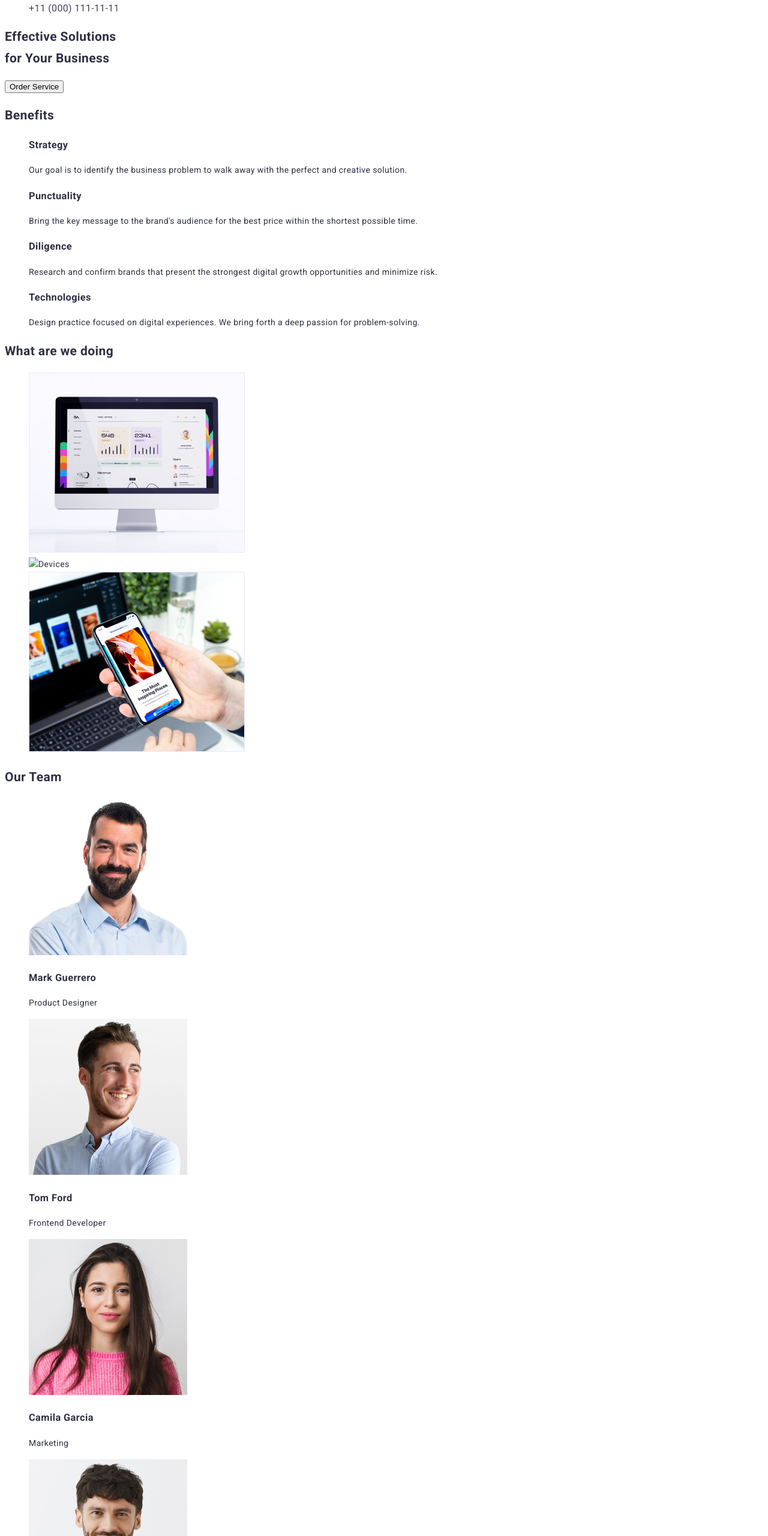
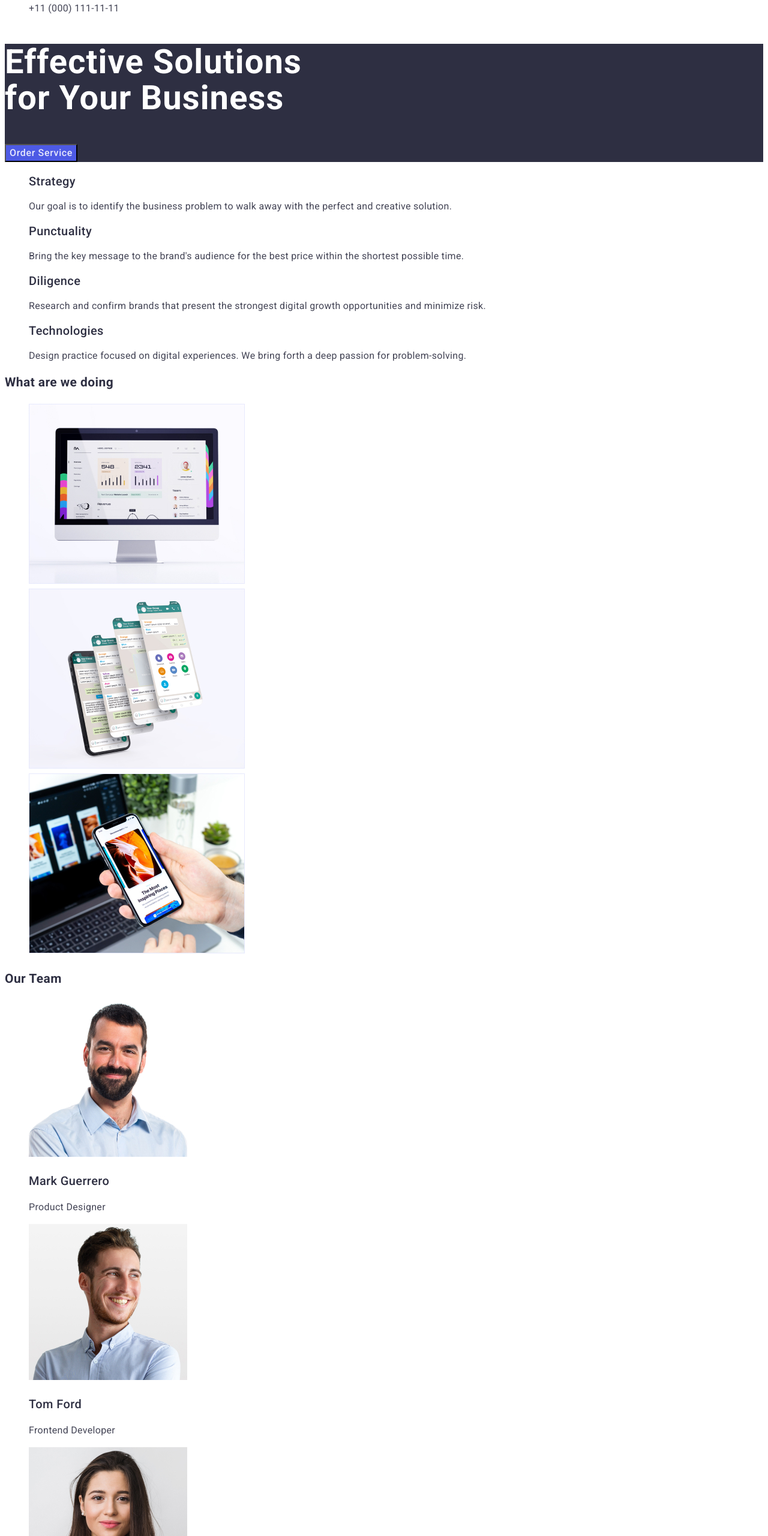
Before and after one commit to DionNine/goit-markup-hw-02, a plain HTML site: page index.html in a window 1280 px wide. Shown: the part 160-2720 px from the top of the page at 60% size. Drawn offline with Linux system fonts and the light colour scheme.

Commit message:
fixing errors

```diff
--- a/css/styles.css
+++ b/css/styles.css
@@ -3,6 +3,7 @@
 /* белый #FFFFFF */
 /* акцент #4D5AE5 */
 /* #434455 */
+/* #4D5AE5 */
 :root {
   --accent-color: #434455;
   --primary-text-color: #2e2f42;
@@ -84,3 +85,96 @@ ul {
 .link:focus {
   color: #404bbf;
 }
+/* main */
+.hero {
+  background: #2e2f42;
+}
+.hero-title {
+  font-family: 'Roboto';
+  font-style: normal;
+  font-weight: 700;
+  font-size: 56px;
+  line-height: 60px;
+  /* text-align: center; */
+  letter-spacing: 0.02em;
+  color: #ffffff;
+}
+.button-main {
+  font-family: 'Roboto';
+  font-weight: 500;
+  background: #4d5ae5;
+  font-size: 16px;
+  line-height: 1.5;
+  letter-spacing: 0.04em;
+  color: #e7e9fc;
+  cursor: pointer;
+}
+.button-main:hover .button-main:focus {
+  color: #ffffff;
+  background-color: color #4d5ae5;
+}
+.button-main:active {
+  color: #ffffff;
+  background-color: #404bbf;
+}
+.bnf-title {
+  font-weight: 500;
+  font-size: 20px;
+  line-height: 1.2;
+  letter-spacing: 0.02em;
+  color: #2e2f42;
+}
+.bnf-txt {
+  font-size: 16px;
+  line-height: 1.2;
+  letter-spacing: 0.02em;
+  color: #434455;
+}
+.items .team {
+  font-size: 36px;
+  line-height: 1.1;
+  letter-spacing: 0.02em;
+  text-align: center;
+  text-transform: capitalize;
+  color: #2e2f42;
+}
+.name {
+  font-weight: 500;
+  font-size: 20px;
+  line-height: 1.2;
+  letter-spacing: 0.02em;
+  color: #2e2f42;
+}
+.txt {
+  font-size: 16px;
+  line-height: 1.5;
+  letter-spacing: 0.02em;
+  color: #434455;
+}
+
+.footer {
+  background-color: #2e2f42;
+}
+.logo-footer {
+  font-family: 'Raleway', sans-serif;
+  font-weight: 800;
+  font-size: 18px;
+  line-height: 1.33;
+  letter-spacing: 0.03em;
+  color: #ffffff;
+  text-decoration: none;
+}
+.logo-footer {
+  text-transform: uppercase;
+}
+.footer span,
+.logo-footer:focus {
+  color: #4d5ae5;
+}
+
+.footer-txt {
+  font-size: 16px;
+  line-height: 1.5;
+  letter-spacing: 0.02em;
+  color: #e7e9fc;
+}
--- a/index.html
+++ b/index.html
@@ -32,93 +32,95 @@
         </ul>
       </address>
     </header>
+    <!-- main -->
     <main>
-      <section>
-        <h1>
+      <section class="hero">
+        <h1 class="hero-title">
           Effective Solutions <br />
           for Your Business
         </h1>
-        <button type="button">Order Service</button>
+        <button type="button" class="button-main">Order Service</button>
       </section>
       <section>
-        <h2>Benefits</h2>
-        <ul>
+        <h2 hidden>Benefits</h2>
+        <ul class="bnf-list">
           <li>
-            <h3>Strategy</h3>
-            <p>
+            <h3 class="bnf-title">Strategy</h3>
+            <p class="bnf-txt">
               Our goal is to identify the business problem to walk away with the perfect and
               creative solution.
             </p>
           </li>
           <li>
-            <h3>Punctuality</h3>
-            <p>
+            <h3 class="bnf-title">Punctuality</h3>
+            <p class="bnf-txt">
               Bring the key message to the brand's audience for the best price within the shortest
               possible time.
             </p>
           </li>
           <li>
-            <h3>Diligence</h3>
-            <p>
+            <h3 class="bnf-title">Diligence</h3>
+            <p class="bnf-txt">
               Research and confirm brands that present the strongest digital growth opportunities
               and minimize risk.
             </p>
           </li>
           <li>
-            <h3>Technologies</h3>
-            <p>
+            <h3 class="bnf-title">Technologies</h3>
+            <p class="bnf-txt">
               Design practice focused on digital experiences. We bring forth a deep passion for
               problem-solving.
             </p>
           </li>
         </ul>
       </section>
-      <section>
-        <h2>What are we doing</h2>
-        <ul>
+      <section class="items">
+        <h2 class="items-title">What are we doing</h2>
+        <ul class="items-list">
           <li>
             <img src="./images/monitor.jpg" width="360" alt="Monitor" />
           </li>
           <li>
-            <img src="./images/devices.jpg" width="360" alt="Devices" />
+            <img src="./images/devises.jpg" width="360" alt="Devices" />
           </li>
           <li>
             <img src="./images/devises-with-monitor.jpg" width="360" alt="Devises with Monitor" />
           </li>
         </ul>
       </section>
-      <section>
-        <h2>Our Team</h2>
-        <ul>
+      <section class="team">
+        <h2 class="team-title">Our Team</h2>
+        <ul class="team-list">
           <li>
             <img src="./images/MarkGuerrero.jpg" width="264" alt="Product designer" />
-            <h3>Mark Guerrero</h3>
-            <p>Product Designer</p>
+            <h3 class="name">Mark Guerrero</h3>
+            <p class="txt">Product Designer</p>
           </li>
           <li>
             <img src="./images/TomFord.jpg" width="264" alt="Frontend Developer" />
-            <h3>Tom Ford</h3>
-            <p>Frontend Developer</p>
+            <h3 class="name">Tom Ford</h3>
+            <p class="txt">Frontend Developer</p>
           </li>
           <li>
             <img src="./images/CamilaGarcia.jpg" width="264" alt="Marketing" />
-            <h3>Camila Garcia</h3>
-            <p>Marketing</p>
+            <h3 class="name">Camila Garcia</h3>
+            <p class="txt">Marketing</p>
           </li>
           <li>
             <img src="./images/DanielWilson.jpg" width="264" alt="UI Designer" />
             <h3>Daniel Wilson</h3>
-            <p>UI Designer</p>
+            <p class="txt">UI Designer</p>
           </li>
         </ul>
       </section>
     </main>
-    <footer>
-      <a href="./index.html">WebStudio</a>
+    <footer class="footer">
+      <a href="./index.html" class="logo-footer"><span>Web</span>Studio</a>
 
-      <p>
-        Increase the flow of customers and sales for your business with digital marketing & growth
-        solutions.
+      <p class="footer-txt">
+        Increase the flow of customers and <br />
+        sales for your business with digital <br />
+        marketing & growth solutions.
       </p>
     </footer>
   </body>
```
